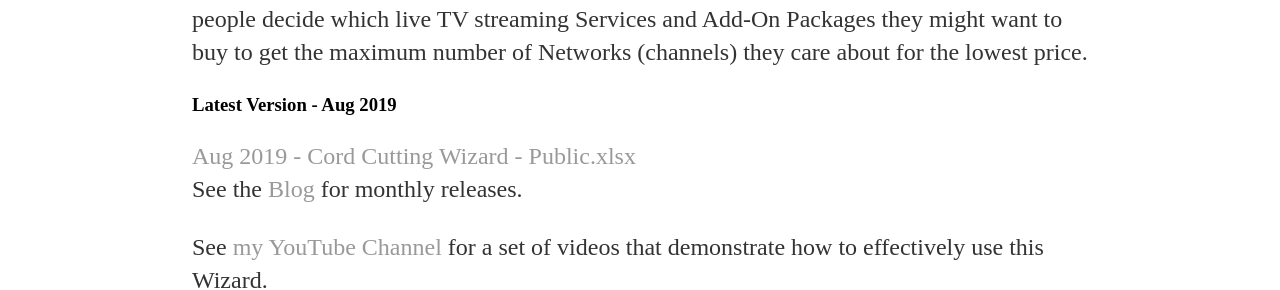
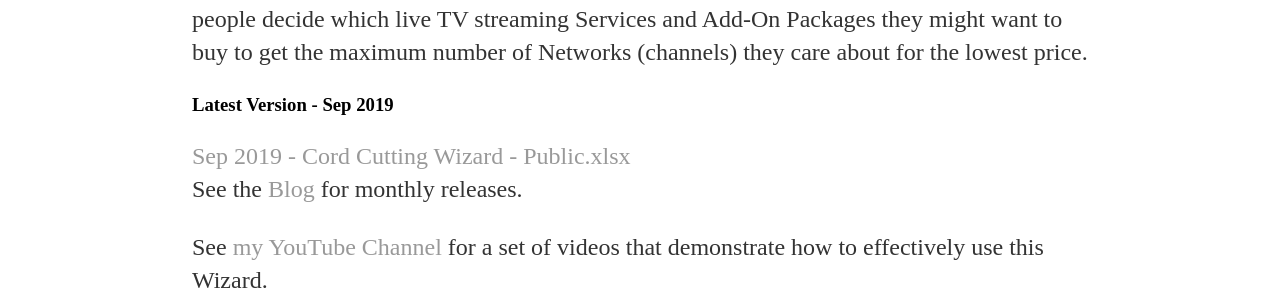
Before and after one commit to wjhladik/wjhladik.github.io, a Jekyll site: the page built from index.html, in a window 1280 px wide and 900 px high. Shown: the part 180-470 px from the top of the window. Built offline with Jekyll 4.4.1, drawn with Linux system fonts in a browser that asks for light colours.

Commit message:
Update index.html

```diff
--- a/index.html
+++ b/index.html
@@ -8,8 +8,8 @@
 It's designed to help people decide which live TV streaming Services and Add-On Packages they
 might want to buy to get the maximum number of Networks (channels) they care about for the lowest price.
 <p>
-	<h3>Latest Version - Aug 2019</h3>
-	<p><a href="/Aug 2019 - Cord Cutting Wizard - Public.xlsx">Aug 2019 - Cord Cutting Wizard - Public.xlsx</a>
+	<h3>Latest Version - Sep 2019</h3>
+	<p><a href="/Sep 2019 - Cord Cutting Wizard - Public.xlsx">Sep 2019 - Cord Cutting Wizard - Public.xlsx</a>
 	<br>See the <a href="/blog">Blog</a> for monthly releases.
 	<p>See <a href="https://www.youtube.com/channel/UC166ORyfcuJx9Wi9IcOZbWw">my YouTube Channel</a> for a set of videos that demonstrate how to effectively use this Wizard.
 	<p>
```
